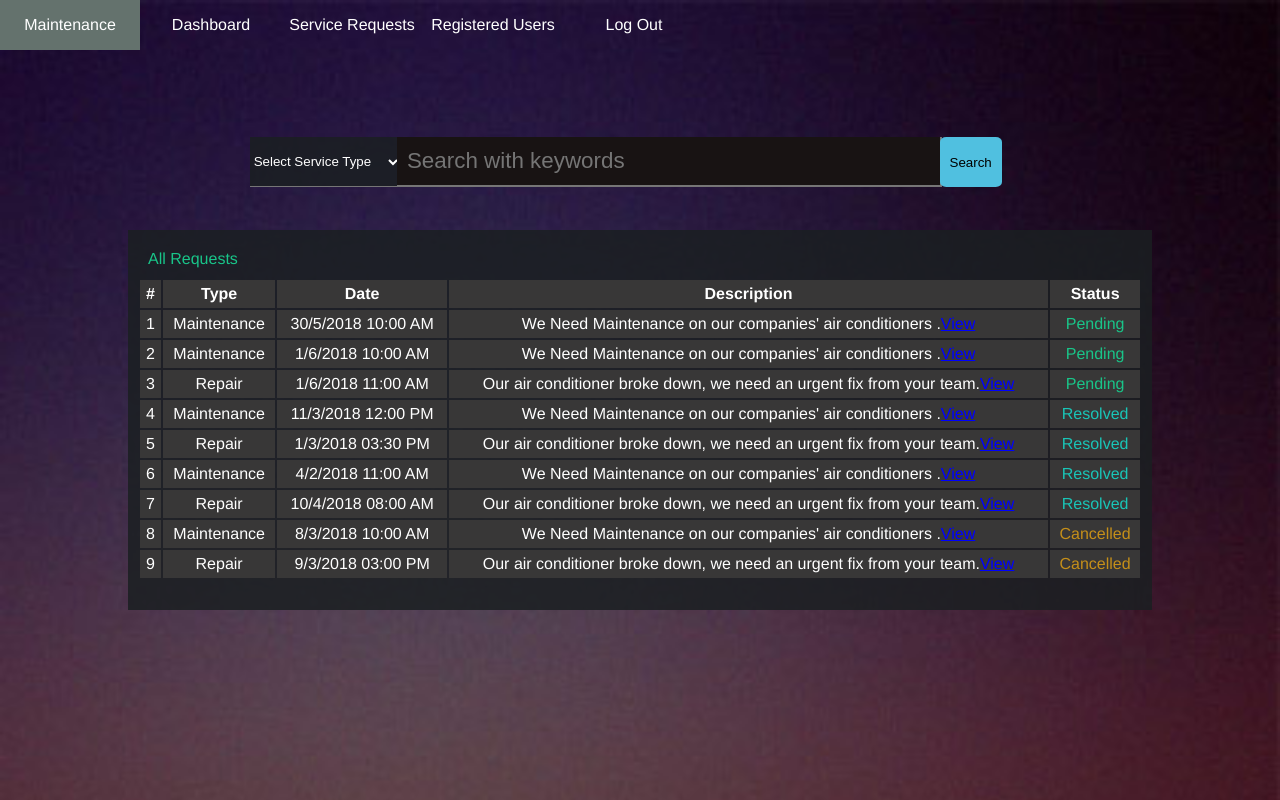
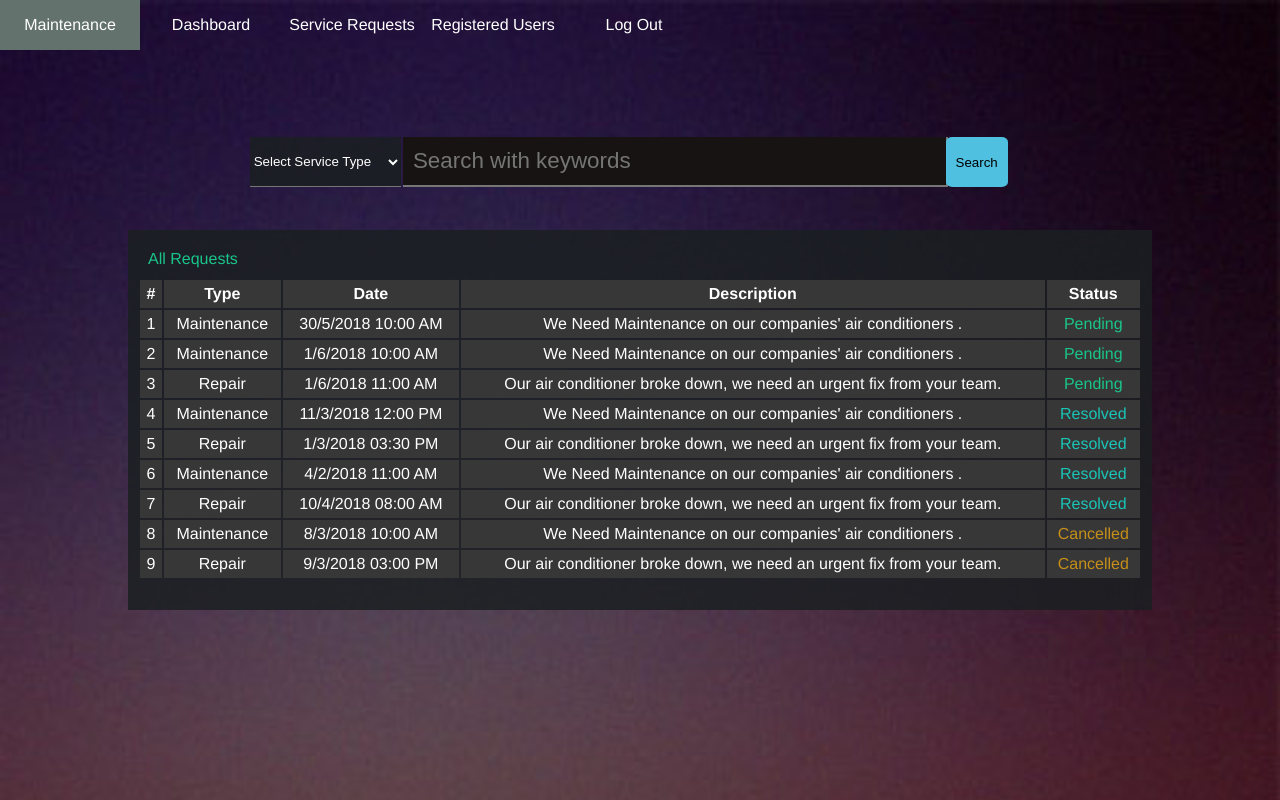
Before and after one commit to kiburualex/maintenance-tracker, a Python web app: template ui/templates/admin/requests.html in a window 1280 px wide. Run offline with Jinja, Linux system fonts and the light colour scheme; the template is opened without the code that fills it, so the values that code supplies are empty.

Commit message:
[Bug #157918462] Fix Content Links

```diff
--- a/ui/assets/css/styles.css
+++ b/ui/assets/css/styles.css
@@ -346,7 +346,11 @@ tbody tr td {
     padding: 5px 5px 5px 5px;
 }
 tbody tr td a{
-   color: blue;
+   color: #fff;
+   text-decoration: none;
+}
+tbody tr td:hover a{
+   color: #19c589;
 }
 
 
@@ -405,7 +409,7 @@ tbody tr td a{
     margin: 0px 20px 1px 20px;
 }
 .filter .col-lg-2 {
-    margin-right: -10px;
+    margin-right: -4px;
 }
 .filter input {
     font-size: 1.4em;
--- a/ui/templates/admin/dashboard.html
+++ b/ui/templates/admin/dashboard.html
@@ -69,21 +69,21 @@
                       <td>1</td>
                       <td>Maintenance</td>
                       <td>30/5/2018 10:00 AM</td>
-                      <td>We Need Maintenance on our companies' air conditioners .<a href="request.html">View</a> </td>
+                      <td><a href="request.html">We Need Maintenance on our companies' air conditioners .</a> </td>
                       <td id="status-pending">Pending</td>
                     </tr>
                     <tr>
                       <td>2</td>
                       <td>Maintenance</td>
                       <td>1/6/2018 10:00 AM</td>
-                      <td>We Need Maintenance on our companies' air conditioners .<a href="request.html">View</a> </td>
+                      <td><a href="request.html">We Need Maintenance on our companies' air conditioners .</a> </td>
                       <td id="status-pending">Pending</td>
                     </tr>
                     <tr>
                       <td>3</td>
                       <td>Repair</td>
                       <td>1/6/2018 11:00 AM</td>
-                      <td>Our air conditioner broke down, we need an urgent fix from your team.<a href="request.html">View</a> </td>
+                      <td><a href="request.html">Our air conditioner broke down, we need an urgent fix from your team.</a> </td>
                       <td id="status-pending">Pending</td>
                     </tr>
 
--- a/ui/templates/admin/requests.html
+++ b/ui/templates/admin/requests.html
@@ -68,63 +68,63 @@
                       <td>1</td>
                       <td>Maintenance</td>
                       <td>30/5/2018 10:00 AM</td>
-                      <td>We Need Maintenance on our companies' air conditioners .<a href="request.html">View</a> </td>
+                      <td><a href="request.html">We Need Maintenance on our companies' air conditioners .</a> </td>
                       <td id="status-pending">Pending</td>
                     </tr>
                     <tr>
                       <td>2</td>
                       <td>Maintenance</td>
                       <td>1/6/2018 10:00 AM</td>
-                      <td>We Need Maintenance on our companies' air conditioners .<a href="request.html">View</a> </td>
+                      <td><a href="request.html">We Need Maintenance on our companies' air conditioners .</a> </td>
                       <td id="status-pending">Pending</td>
                     </tr>
                     <tr>
                       <td>3</td>
                       <td>Repair</td>
                       <td>1/6/2018 11:00 AM</td>
-                      <td>Our air conditioner broke down, we need an urgent fix from your team.<a href="request.html">View</a> </td>
+                      <td><a href="request.html">Our air conditioner broke down, we need an urgent fix from your team.</a> </td>
                       <td id="status-pending">Pending</td>
                     </tr>
                     <tr>
                       <td>4</td>
                       <td>Maintenance</td>
                       <td>11/3/2018 12:00 PM</td>
-                      <td>We Need Maintenance on our companies' air conditioners .<a href="request.html">View</a> </td>
+                      <td><a href="request.html">We Need Maintenance on our companies' air conditioners .</a> </td>
                       <td id="status-resolved">Resolved</td>
                     </tr>
                     <tr>
                       <td>5</td>
                       <td>Repair</td>
                       <td>1/3/2018 03:30 PM</td>
-                      <td>Our air conditioner broke down, we need an urgent fix from your team.<a href="request.html">View</a> </td>
+                      <td><a href="request.html">Our air conditioner broke down, we need an urgent fix from your team.</a> </td>
                       <td id="status-resolved">Resolved</td>
                     </tr>
                     <tr>
                       <td>6</td>
                       <td>Maintenance</td>
                       <td>4/2/2018 11:00 AM</td>
-                      <td>We Need Maintenance on our companies' air conditioners .<a href="request.html">View</a> </td>
+                      <td><a href="request.html">We Need Maintenance on our companies' air conditioners .</a> </td>
                       <td id="status-resolved">Resolved</td>
                     </tr>
                     <tr>
                       <td>7</td>
                       <td>Repair</td>
                       <td>10/4/2018 08:00 AM</td>
-                      <td>Our air conditioner broke down, we need an urgent fix from your team.<a href="request.html">View</a> </td>
+                      <td><a href="request.html">Our air conditioner broke down, we need an urgent fix from your team.</a> </td>
                       <td id="status-resolved">Resolved</td>
                     </tr>
                     <tr>
                       <td>8</td>
                       <td>Maintenance</td>
                       <td>8/3/2018 10:00 AM</td>
-                      <td>We Need Maintenance on our companies' air conditioners .<a href="request.html">View</a> </td>
+                      <td><a href="request.html">We Need Maintenance on our companies' air conditioners .</a> </td>
                       <td id="status-cancelled">Cancelled</td>
                     </tr>
                     <tr>
                       <td>9</td>
                       <td>Repair</td>
                       <td>9/3/2018 03:00 PM</td>
-                      <td>Our air conditioner broke down, we need an urgent fix from your team.<a href="request.html">View</a> </td>
+                      <td><a href="request.html">Our air conditioner broke down, we need an urgent fix from your team.</a> </td>
                       <td id="status-cancelled">Cancelled</td>
                     </tr>
 
--- a/ui/templates/user/my-requests.html
+++ b/ui/templates/user/my-requests.html
@@ -48,21 +48,21 @@
                       <td>1</td>
                       <td>Maintenance</td>
                       <td>30/5/2018 10:00 AM</td>
-                      <td>We Need Maintenance on our companies' air conditioners .<a href="request.html">View</a> </td>
+                      <td><a href="request.html">We Need Maintenance on our companies' air conditioners .</a> </td>
                       <td id="status-pending">Pending</td>
                     </tr>
                     <tr>
                       <td>2</td>
                       <td>Maintenance</td>
                       <td>15/4/2018 10:00 AM</td>
-                      <td>We Need Maintenance on our companies' air conditioners .<a href="request.html">View</a> </td>
+                      <td><a href="request.html">We Need Maintenance on our companies' air conditioners .</a> </td>
                       <td id="status-cancelled">Cancelled</td>
                     </tr>
                     <tr>
                       <td>3</td>
                       <td>Repair</td>
                       <td>10/4/2018 11:00 AM</td>
-                      <td>Our air conditioner broke down, we need an urgent fix from your team.<a href="request.html">View</a> </td>
+                      <td><a href="request.html">Our air conditioner broke down, we need an urgent fix from your team.</a> </td>
                       <td id="status-resolved">Resolved</td>
                     </tr>
 
```
